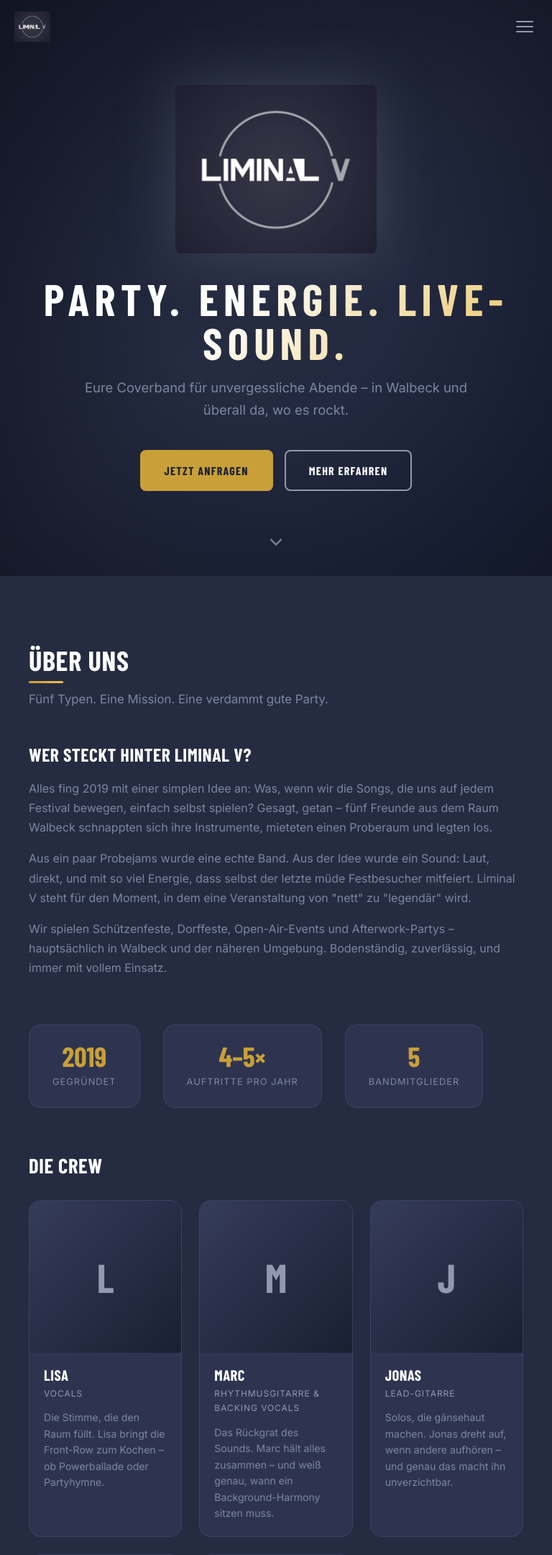
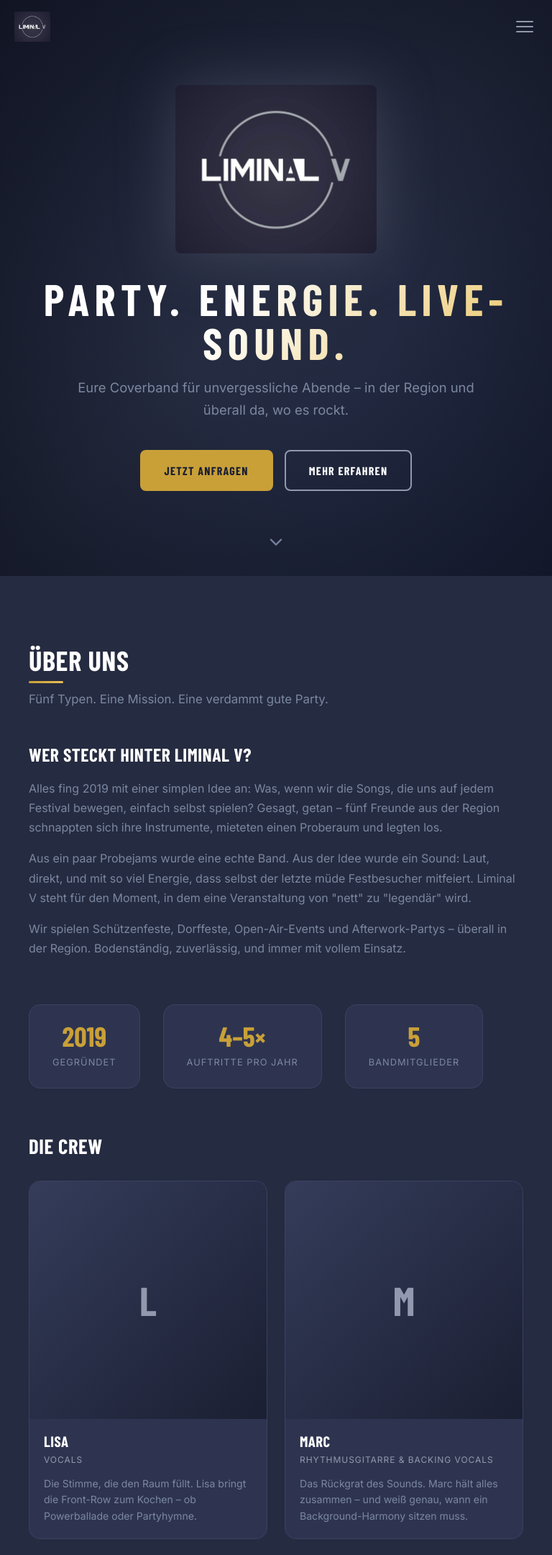
Before and after one commit to noahrsn/Liminal-V-App, a Flask app: page / in a window 768 px wide. Shown: the top 2160 px of the page at 72% size. Run offline with Flask 3, Linux system fonts and the light colour scheme; some web fonts are replaced.

Commit message:
Neue Webapp

```diff
--- a/static/css/style.css
+++ b/static/css/style.css
@@ -420,9 +420,15 @@ h1, h2, h3, h4 {
 
 .members-grid {
   display: grid;
-  grid-template-columns: repeat(auto-fill, minmax(200px, 1fr));
+  grid-template-columns: repeat(6, 1fr);
   gap: 1.5rem;
 }
+
+.members-grid .member-card:nth-child(1) { grid-column: 1 / 3; }
+.members-grid .member-card:nth-child(2) { grid-column: 3 / 5; }
+.members-grid .member-card:nth-child(3) { grid-column: 5 / 7; }
+.members-grid .member-card:nth-child(4) { grid-column: 2 / 4; }
+.members-grid .member-card:nth-child(5) { grid-column: 4 / 6; }
 
 .member-card {
   background-color: var(--color-bg-card);
@@ -992,6 +998,24 @@ textarea { resize: vertical; min-height: 120px; }
 /* ============================================================
    RESPONSIVE – MOBILE NAV
    ============================================================ */
+@media (max-width: 600px) {
+  .members-grid {
+    grid-template-columns: 1fr;
+  }
+  .members-grid .member-card:nth-child(n) { grid-column: auto; }
+}
+
+@media (min-width: 601px) and (max-width: 900px) {
+  .members-grid {
+    grid-template-columns: repeat(4, 1fr);
+  }
+  .members-grid .member-card:nth-child(1) { grid-column: 1 / 3; }
+  .members-grid .member-card:nth-child(2) { grid-column: 3 / 5; }
+  .members-grid .member-card:nth-child(3) { grid-column: 1 / 3; }
+  .members-grid .member-card:nth-child(4) { grid-column: 3 / 5; }
+  .members-grid .member-card:nth-child(5) { grid-column: 2 / 4; }
+}
+
 @media (max-width: 768px) {
   .nav-toggle { display: flex; }
 
--- a/templates/index.html
+++ b/templates/index.html
@@ -3,7 +3,7 @@
 <head>
   <meta charset="UTF-8" />
   <meta name="viewport" content="width=device-width, initial-scale=1.0" />
-  <meta name="description" content="Liminal V – Eure Coverband für Schützenfeste, Dorffeste, Open-Air-Events und Afterwork-Partys in Walbeck und Umgebung." />
+  <meta name="description" content="Liminal V – Eure Coverband für Schützenfeste, Dorffeste, Open-Air-Events und Afterwork-Partys in der Region am Niederrhein." />
   <title>Liminal V – Eure Coverband</title>
   <link rel="preconnect" href="https://fonts.googleapis.com" />
   <link rel="preconnect" href="https://fonts.gstatic.com" crossorigin />
@@ -47,7 +47,7 @@
     <div class="hero-content">
       <img src="{{ url_for('static', filename='images/logo.jpeg') }}" alt="Liminal V" class="hero-logo" />
       <p class="hero-tagline">Party. Energie. Live-Sound.</p>
-      <p class="hero-sub">Eure Coverband für unvergessliche Abende – in Walbeck und überall da, wo es rockt.</p>
+      <p class="hero-sub">Eure Coverband für unvergessliche Abende – in der Region und überall da, wo es rockt.</p>
       <div class="hero-cta">
         <a href="#contact" class="btn btn-primary">Jetzt anfragen</a>
         <a href="#about" class="btn btn-ghost">Mehr erfahren</a>
@@ -71,7 +71,7 @@
           <h3>Wer steckt hinter Liminal V?</h3>
           <p>
             Alles fing 2019 mit einer simplen Idee an: Was, wenn wir die Songs, die uns auf jedem Festival bewegen,
-            einfach selbst spielen? Gesagt, getan – fünf Freunde aus dem Raum Walbeck schnappten sich ihre Instrumente,
+            einfach selbst spielen? Gesagt, getan – fünf Freunde aus der Region schnappten sich ihre Instrumente,
             mieteten einen Proberaum und legten los.
           </p>
           <p>
@@ -80,8 +80,8 @@
             in dem eine Veranstaltung von "nett" zu "legendär" wird.
           </p>
           <p>
-            Wir spielen Schützenfeste, Dorffeste, Open-Air-Events und Afterwork-Partys – hauptsächlich in Walbeck
-            und der näheren Umgebung. Bodenständig, zuverlässig, und immer mit vollem Einsatz.
+            Wir spielen Schützenfeste, Dorffeste, Open-Air-Events und Afterwork-Partys – überall in der Region.
+            Bodenständig, zuverlässig, und immer mit vollem Einsatz.
           </p>
         </div>
 
@@ -395,7 +395,7 @@
   <footer class="footer">
     <div class="container footer-inner">
       <img src="{{ url_for('static', filename='images/logo.jpeg') }}" alt="Liminal V" class="footer-logo" />
-      <p class="footer-copy">&copy; 2026 Liminal V · Walbeck</p>
+      <p class="footer-copy">&copy; 2026 Liminal V</p>
       <a href="https://www.instagram.com/liminal.v" target="_blank" rel="noopener noreferrer" class="footer-instagram" aria-label="Instagram">
         <svg xmlns="http://www.w3.org/2000/svg" width="24" height="24" viewBox="0 0 24 24" fill="none" stroke="currentColor" stroke-width="2" stroke-linecap="round" stroke-linejoin="round">
           <rect x="2" y="2" width="20" height="20" rx="5" ry="5"/>
```
